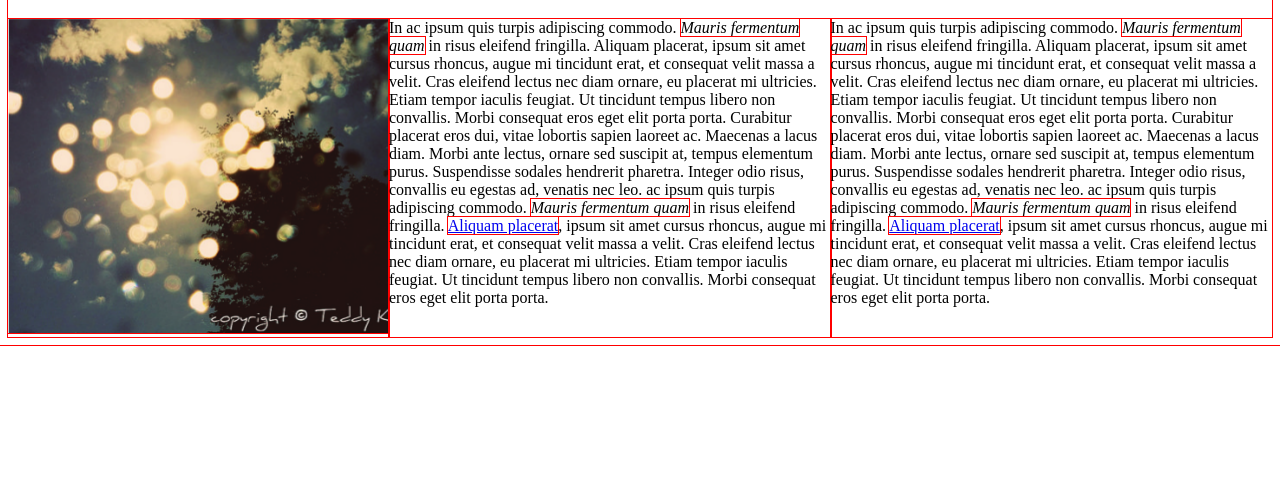
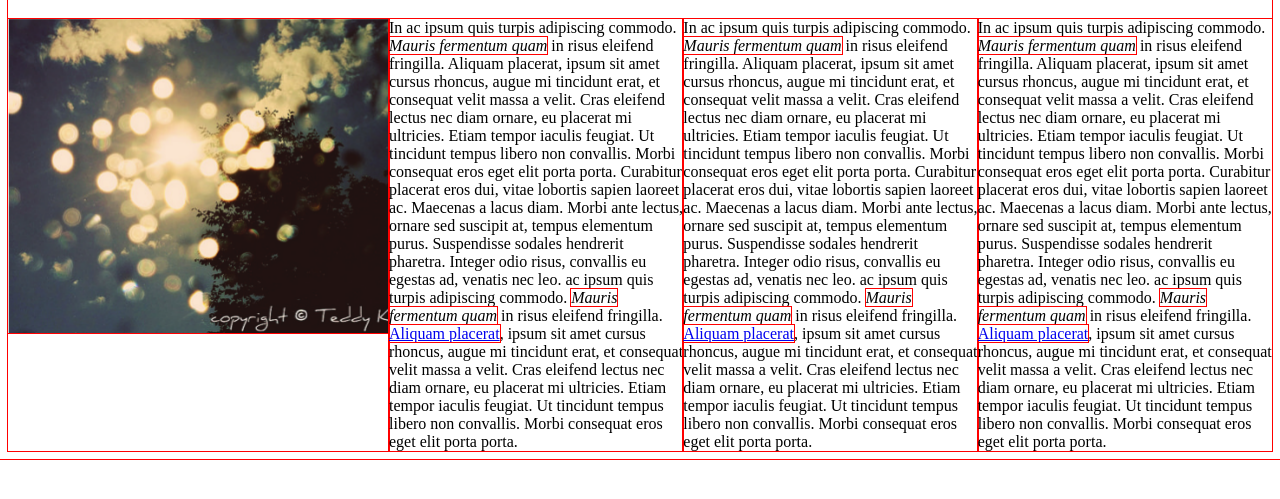
Before and after one commit to franmalon/gitfacilito, a plain HTML site: page index.html in a window 1280 px wide. Shown: the part 61-560 px from the top of the page. Drawn offline with Linux system fonts and the light colour scheme.

Commit message:
tres div

```diff
--- a/index.html
+++ b/index.html
@@ -12,6 +12,8 @@
       </div>
       <div class="description">In ac ipsum quis turpis adipiscing commodo. <em>Mauris fermentum quam</em> in risus eleifend fringilla. Aliquam placerat, ipsum sit amet cursus rhoncus, augue mi tincidunt erat, et consequat velit massa a velit. Cras eleifend lectus nec diam ornare, eu placerat mi ultricies. Etiam tempor iaculis feugiat. Ut tincidunt tempus libero non convallis. Morbi consequat eros eget elit porta porta. Curabitur placerat eros dui, vitae lobortis sapien laoreet ac. Maecenas a lacus diam. Morbi ante lectus, ornare sed suscipit at, tempus elementum purus. Suspendisse sodales hendrerit pharetra. Integer odio risus, convallis eu egestas ad, venatis nec leo. ac ipsum quis turpis adipiscing commodo. <em>Mauris fermentum quam</em> in risus eleifend fringilla. <a href="#">Aliquam placerat</a>, ipsum sit amet cursus rhoncus, augue mi tincidunt erat, et consequat velit massa a velit. Cras eleifend lectus nec diam ornare, eu placerat mi ultricies. Etiam tempor iaculis feugiat. Ut tincidunt tempus libero non convallis. Morbi consequat eros eget elit porta porta.
       </div>
+      <div class="description">In ac ipsum quis turpis adipiscing commodo. <em>Mauris fermentum quam</em> in risus eleifend fringilla. Aliquam placerat, ipsum sit amet cursus rhoncus, augue mi tincidunt erat, et consequat velit massa a velit. Cras eleifend lectus nec diam ornare, eu placerat mi ultricies. Etiam tempor iaculis feugiat. Ut tincidunt tempus libero non convallis. Morbi consequat eros eget elit porta porta. Curabitur placerat eros dui, vitae lobortis sapien laoreet ac. Maecenas a lacus diam. Morbi ante lectus, ornare sed suscipit at, tempus elementum purus. Suspendisse sodales hendrerit pharetra. Integer odio risus, convallis eu egestas ad, venatis nec leo. ac ipsum quis turpis adipiscing commodo. <em>Mauris fermentum quam</em> in risus eleifend fringilla. <a href="#">Aliquam placerat</a>, ipsum sit amet cursus rhoncus, augue mi tincidunt erat, et consequat velit massa a velit. Cras eleifend lectus nec diam ornare, eu placerat mi ultricies. Etiam tempor iaculis feugiat. Ut tincidunt tempus libero non convallis. Morbi consequat eros eget elit porta porta.
+      </div>
   </div>
 </body>
 </html>
```
